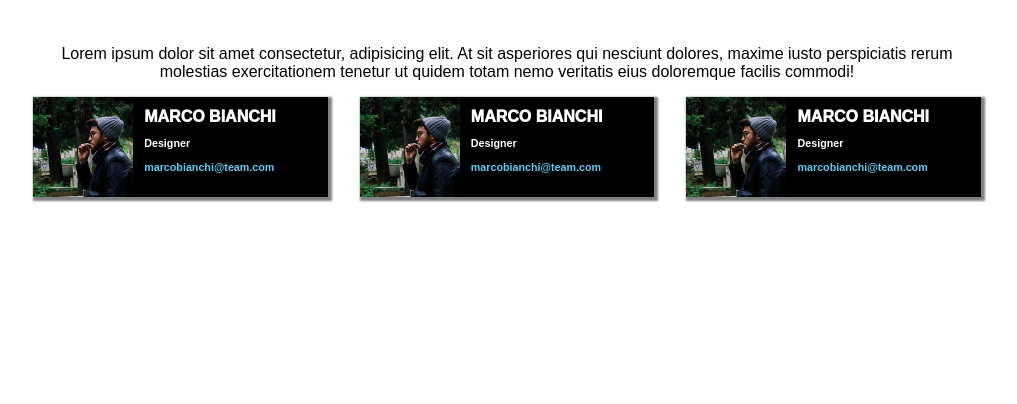
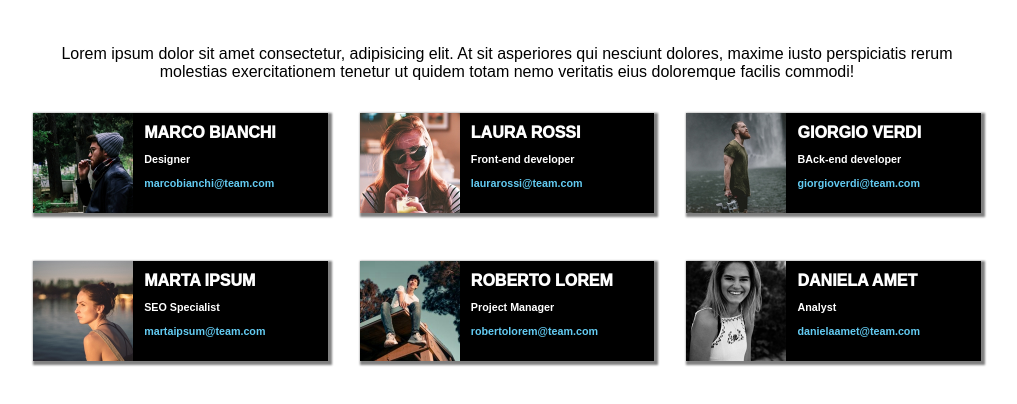
Before and after one commit to Ciaowilly3/html-css-float-cards, a plain HTML site: page index.html in a window 1280 px wide. Shown: the part 80-484 px from the top of the page, without its empty margins (133-1150 px from the left). Drawn offline with Linux system fonts and the light colour scheme.

Commit message:
esercizio completo

```diff
--- a/css/style.css
+++ b/css/style.css
@@ -20,6 +20,7 @@ header h1{
 }
 header p{
     text-align: center;
+    margin-bottom: 2rem;
 }
 
 /* fine stili per header  */
@@ -60,7 +61,7 @@ main div h4{
     display: table;
     clear: both;
 }
-.row{
+.col{
     margin-bottom: 3rem;
     width: calc((100% / 3) - (64px / 3));
     margin-right: 32px;
--- a/index.html
+++ b/index.html
@@ -16,41 +16,7 @@
             </header>
             <!-- main con cards -->
             <main>
-                <div class="row">
-                    <div class="card">
-                        <img src="img/male1.png" alt="Marco Bianchi">
-                        <section>
-                            <h4>
-                                MARCO BIANCHI
-                            </h4>
-                            <h6>
-                                Designer
-                            </h6>
-                            <h6 class="email">
-                                marcobianchi@team.com
-                            </h6>
-                        </section>
-                    </div>
-                </div>
-                <!-- seconda card -->
-                <div class="row">
-                    <div class="card">
-                        <img src="img/male1.png" alt="Marco Bianchi">
-                        <section>
-                            <h4>
-                                MARCO BIANCHI
-                            </h4>
-                            <h6>
-                                Designer
-                            </h6>
-                            <h6 class="email">
-                                marcobianchi@team.com
-                            </h6>
-                        </section>
-                    </div>
-                </div>
-                <!-- terza card -->
-                <div class="row">
+                <div class="col">
                     <div class="card">
                         <img src="img/male1.png" alt="Marco Bianchi">
                         <section>
@@ -67,6 +33,100 @@
                     </div>
                 </div>
 
+                <!-- seconda card -->
+
+                <div class="col">
+                    <div class="card">
+                        <img src="img/female1.png" alt="LAURA ROSSI">
+                        <section>
+                            <h4>
+                                LAURA ROSSI
+                            </h4>
+                            <h6>
+                                Front-end developer
+                            </h6>
+                            <h6 class="email">
+                                laurarossi@team.com
+                            </h6>
+                        </section>
+                    </div>
+                </div>
+
+                <!-- terza card -->
+
+                <div class="col">
+                    <div class="card">
+                        <img src="img/male2.png" alt="Giorgio verdi">
+                        <section>
+                            <h4>
+                                GIORGIO VERDI
+                            </h4>
+                            <h6>
+                                BAck-end developer
+                            </h6>
+                            <h6 class="email">
+                                giorgioverdi@team.com
+                            </h6>
+                        </section>
+                    </div>
+                </div>
+
+                <!-- inizio seconda riga -->
+
+                <div class="col">
+                    <div class="card">
+                        <img src="img/female2.png" alt="marta ipsum">
+                        <section>
+                            <h4>
+                                MARTA IPSUM
+                            </h4>
+                            <h6>
+                                SEO Specialist
+                            </h6>
+                            <h6 class="email">
+                                martaipsum@team.com
+                            </h6>
+                        </section>
+                    </div>
+                </div>
+
+                <!-- seconda card seconda riga -->
+
+                <div class="col">
+                    <div class="card">
+                        <img src="img/male3.png" alt="roberto Lorem">
+                        <section>
+                            <h4>
+                                ROBERTO LOREM
+                            </h4>
+                            <h6>
+                                Project Manager
+                            </h6>
+                            <h6 class="email">
+                                robertolorem@team.com
+                            </h6>
+                        </section>
+                    </div>
+                </div>
+
+                <!-- terza card seconda riga -->
+
+                <div class="col">
+                    <div class="card">
+                        <img src="img/female3.png" alt="Daniela amet">
+                        <section>
+                            <h4>
+                                DANIELA AMET
+                            </h4>
+                            <h6>
+                                Analyst
+                            </h6>
+                            <h6 class="email">
+                                danielaamet@team.com
+                            </h6>
+                        </section>
+                    </div>
+                </div>
             </main>
         </div>
     </body>
```
Also changed, not shown: img/female1.png (added), img/female2.png (added), img/female3.png (added), img/male2.png (added), img/male3.png (added).
